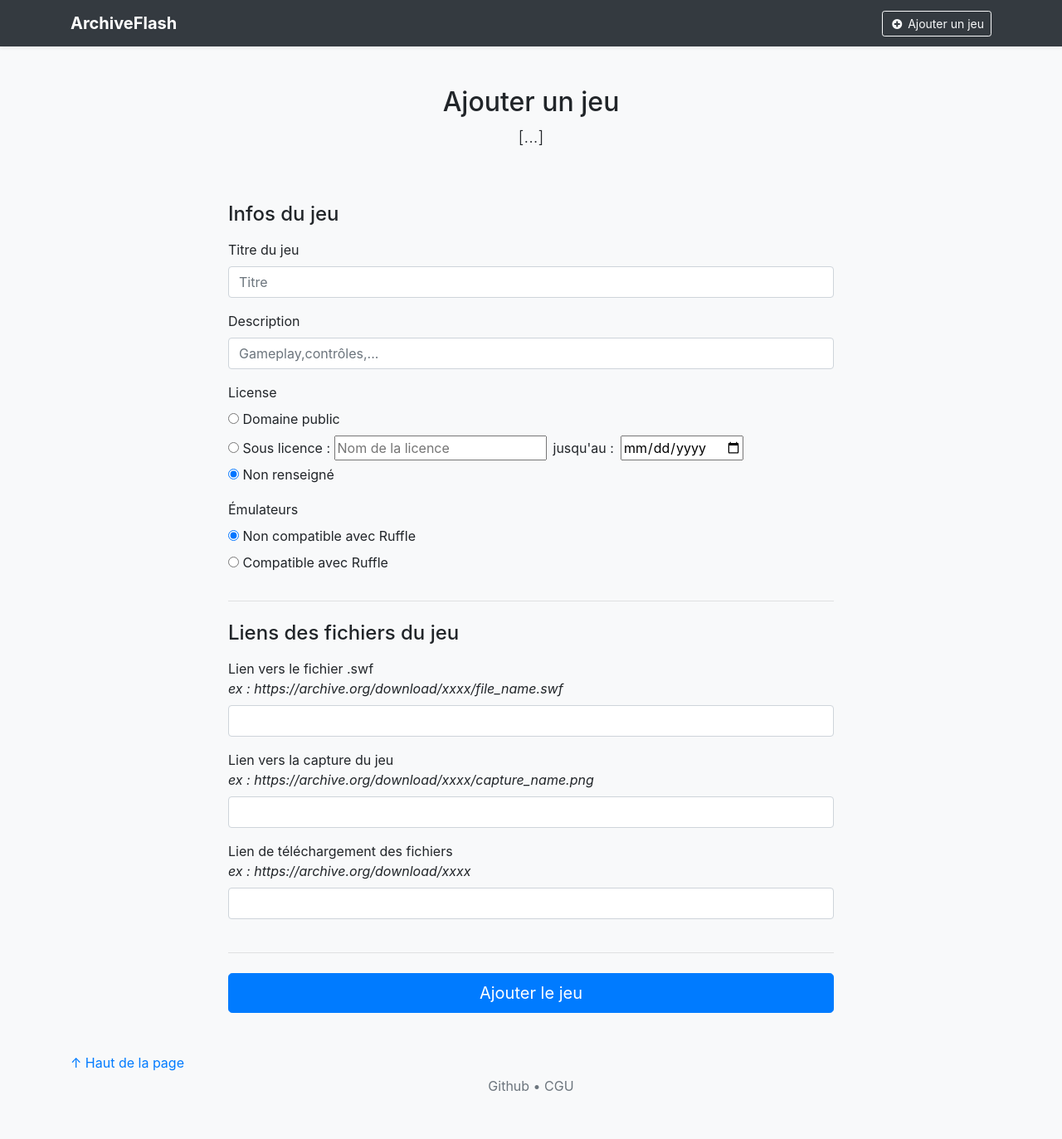
After one commit to 24eme/archiveFlash, a PHP site: page /view/form.php in a window 1280 px wide. The commit adds this page. Shown: the whole page at 83% size. Run offline with PHP 8.4, Linux system fonts and the light colour scheme.

Commit message:
formulaire et ajout de fichier

```diff
--- /dev/null
+++ b/public/db/games/1.json
@@ -0,0 +1 @@
+{"id":1,"name":"Crazy Tennis","description":"Jeu de tennis","isRoyaltyFree":true,"capture_link":"https:\/\/archive.org\/download\/swf-games_202012\/crazy_tennis.png","play_link":"https:\/\/archive.org\/download\/swf-games_202012\/Crazy%20Tennis.swf","withRuffle":true,"download_link":"https:\/\/archive.org\/download\/swf-games_202012"}
--- /dev/null
+++ b/public/db/games/2.json
@@ -0,0 +1 @@
+{"id":2,"name":"Equilibrum","description":"Jeu d'\u00e9quilibre","isRoyaltyFree":true,"capture_link":"https:\/\/archive.org\/download\/swf-games_202012\/equilibrum.png","play_link":"https:\/\/archive.org\/download\/swf-games_202012\/Equilibrum.swf","withRuffle":true,"download_link":"https:\/\/archive.org\/download\/swf-games_202012"}
--- /dev/null
+++ b/public/db/games/3.json
@@ -0,0 +1 @@
+{"id":3,"name":"Jungle Jones","description":"Jeu de r\u00e9flexion","isRoyaltyFree":true,"capture_link":"https:\/\/archive.org\/download\/swf-games_202012\/jungle%20jones.png","play_link":"https:\/\/archive.org\/download\/swf-games_202012\/Jungle%20Jones.swf","withRuffle":true,"download_link":"https:\/\/archive.org\/download\/swf-games_202012"}
--- /dev/null
+++ b/public/db/games/4.json
@@ -0,0 +1 @@
+{"id":4,"name":"Kim Possible","description":"Jeu de parachute","isRoyaltyFree":true,"capture_link":"https:\/\/archive.org\/download\/swf-games_202012\/kimpossible.png","play_link":"https:\/\/archive.org\/download\/swf-games_202012\/Kim%20Possible.swf","withRuffle":true,"download_link":"https:\/\/archive.org\/download\/swf-games_202012"}
--- /dev/null
+++ b/public/db/games/5.json
@@ -0,0 +1 @@
+{"id":5,"name":"Max Dirtbike","description":"Jeu de moto","isRoyaltyFree":true,"capture_link":"https:\/\/archive.org\/download\/swf-games_202012\/max%20dirtbike.png","play_link":"https:\/\/archive.org\/download\/swf-games_202012\/Max%20Dirtbike.swf","withRuffle":true,"download_link":"https:\/\/archive.org\/download\/swf-games_202012"}
--- /dev/null
+++ b/public/db/games/6.json
@@ -0,0 +1 @@
+{"id":6,"name":"Penguin Stack","description":"Jeu de pile","isRoyaltyFree":true,"capture_link":"https:\/\/archive.org\/download\/swf-games_202012\/penguinstack.png","play_link":"https:\/\/archive.org\/download\/swf-games_202012\/Penguin%20Stack.swf","withRuffle":true,"download_link":"https:\/\/archive.org\/download\/swf-games_202012"}
--- /dev/null
+++ b/public/db/games/7.json
@@ -0,0 +1 @@
+{"id":7,"name":"Tetri Tower","description":"Cr\u00e9ez la tour la plus haute en d\u00e9pla\u00e7ant les pi\u00e8ces de Tetris. Se joue \u00e0 la souris.","isRoyaltyFree":true,"withRuffle":false,"capture_link":"https:\/\/archive.org\/download\/swf-games_202012\/tetri_tower.png","download_link":"https:\/\/archive.org\/download\/swf-games_202012","play_link":"https:\/\/archive.org\/download\/swf-games_202012\/tetri_tower.swf"}
--- /dev/null
+++ b/view/form.php
@@ -0,0 +1,88 @@
+<!doctype html>
+<html lang="fr">
+<title>Ajouter un jeu</title>
+<head>
+<?php include_once '../view/template/header.php'; ?>
+</head>
+
+<body class="bg-light">
+
+  <div class="container">
+    <main>
+      <div class="py-5 text-center">
+        <h2>Ajouter un jeu</h2>
+        <p class="lead">[...]</p>
+      </div>
+
+      <div class="row g-2">
+        <div class="col-md-7 col-lg-8 mx-auto">
+          <h4 class="mb-3">Infos du jeu</h4>
+          <form class="needs-validation" novalidate>
+            <input type="hidden" name="action" value="traitement_nG">
+            <div class="row g-3">
+              <div class="col-12">
+                <label for="firstName" class="form-label">Titre du jeu</label>
+                <input type="text" name="titre" class="form-control mb-3" id="title" placeholder="Titre" value="" required>
+              </div>
+
+              <div class="col-12">
+                <label class="form-label">Description</label>
+                <div class="input-group">
+                  <input type="text" name="description" class="form-control mb-3" id="username" placeholder="Gameplay,contrôles,..." required>
+                </div>
+              </div>
+
+              <div class="col-12">
+                <label class="form-label">License</label><br/>
+                  <input type="radio" id="d-p" name="licence" value="Domaine public"> <label for="d-p">Domaine public</label><br>
+                  <input type="radio" id="s-l" name="licence" value="Sous licence"> <label for="s-l">Sous licence : </label>
+                  <span><input type="text" name="licence-name" placeholder="Nom de la licence"></span><label class="ml-2 mr-2"> jusqu'au :</label><input type="date" id="licence-end" name="licence-end">
+                  <br/>
+                  <input class="mb-4" type="radio" id="n-r" name="licence" value="Non renseigné" checked> <label for="n-r">Non renseigné</label>
+              </div>
+
+              <div class="col-6">
+                <label class="form-label">Émulateurs</label><br/>
+                <input type="radio" id="n-t" name="émul-test" value="Non compatible avec Ruffle" checked> <label for="n-r">Non compatible avec Ruffle</label><br/>
+                <input class="mb-3" type="radio" id="c-a" name="émul-test" value="Compatible avec Ruffle"> <label for="n-r">Compatible avec Ruffle</label>
+              </div>
+            </div>
+
+            <hr class="my-4">
+
+            <h4 class="mb-3">Liens des fichiers du jeu</h4>
+
+            <div class="row g-3">
+              <div class="col-12">
+                <label class="form-label">Lien vers le fichier .swf <br/> <i>ex : https://archive.org/download/xxxx/file_name.swf</i></label>
+                <input type="url" class="form-control mb-3" id="swf_link" name="swf_link" placeholder="" value="" required>
+              </div>
+
+              <div class="col-12">
+                <label class="form-label">Lien vers la capture du jeu <br/> <i>ex : https://archive.org/download/xxxx/capture_name.png</i></label>
+                <div class="input-group">
+                  <input type="url" class="form-control mb-3" id="capture_link" name="capture_link" placeholder="" required>
+                </div>
+              </div>
+
+              <div class="col-12">
+                <label class="form-label">Lien de téléchargement des fichiers <br/> <i>ex : https://archive.org/download/xxxx</i></label>
+                <div class="input-group">
+                  <input type="url" class="form-control mb-3" id="download_link" name="download_link" placeholder="" required>
+                </div>
+              </div>
+            </div>
+
+            <hr class="my-4">
+
+            <button class="w-100 btn btn-primary btn-lg" type="submit">Ajouter le jeu</button>
+          </form>
+        </div>
+      </div>
+    </main>
+  </div>
+</body>
+
+<?php include_once '../view/template/footer.php'; ?>
+
+</html>
--- a/view/template/header.php
+++ b/view/template/header.php
@@ -1,4 +1,5 @@
 <link rel="stylesheet" href="https://stackpath.bootstrapcdn.com/bootstrap/4.4.1/css/bootstrap.min.css" integrity="sha384-Vkoo8x4CGsO3+Hhxv8T/Q5PaXtkKtu6ug5TOeNV6gBiFeWPGFN9MuhOf23Q9Ifjh" crossorigin="anonymous">
+<link rel="stylesheet" href="https://cdnjs.cloudflare.com/ajax/libs/font-awesome/4.7.0/css/font-awesome.min.css">
 <meta charset="UTF-8">
 <script src="../ruffle/web/packages/selfhosted/dist/ruffle.js"></script>
 
@@ -16,8 +17,8 @@
         <span class="navbar-toggler-icon"></span>
       </button> -->
       <div class="btn-group">
-        <button type="button" class="btn btn-sm btn-outline-light" onclick="window.location.href='index.php?action=login'">Connexion</button>
-        <button type="button" class="btn btn-sm btn-outline-light" onclick="window.location.href='index.php?action=register'">Inscription</button>
+        <button type="button" class="btn btn-sm btn-outline-light" onclick="window.location.href='index.php?action=add'"><i title="title of search" class="fa fa-fw fa-plus-circle"></i> Ajouter un jeu</button>
+        <!-- <button type="button" class="btn btn-sm btn-outline-light" onclick="window.location.href='index.php?action=register'">Inscription</button> -->
       </div>
     </div>
   </div>
```
Also changed, not shown: controller/controller.php (+67 -17 lines), model/model.php (added, +15 -0 lines), public/db/data.json (deleted, +0 -1 lines), public/index.php (+7 -4 lines), view/add.php (added, +53 -0 lines), view/game.php (+6 -3 lines), view/home.php (+6 -5 lines), view/login.php (added, +31 -0 lines), view/register.php (added, +35 -0 lines).
